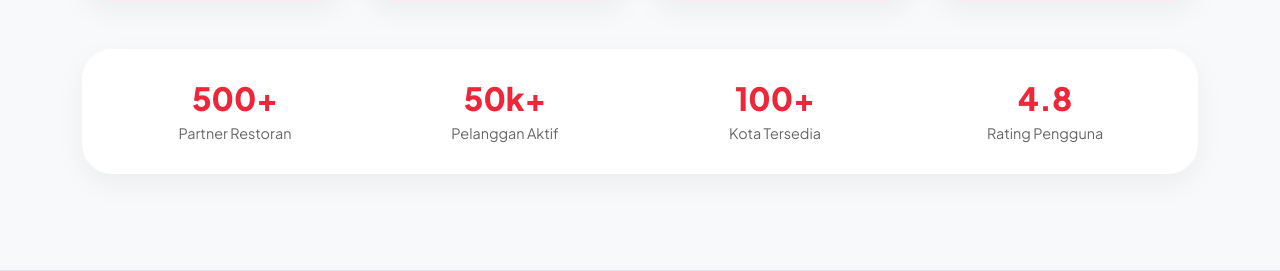
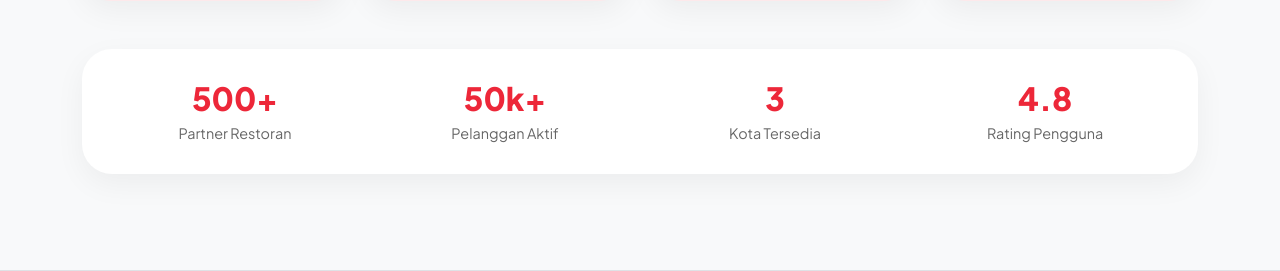
Before and after one commit to DeadFeXz/PROJECT-PWD-KELOMPOK, a PHP site: page / in a window 1280 px wide. Shown: the part 2034-2305 px from the top of the page. Run offline with PHP 8.4, Linux system fonts and the light colour scheme.

Commit message:
Update kode

```diff
--- a/index.php
+++ b/index.php
@@ -240,7 +240,7 @@ if (isset($_GET['register']) && $_GET['register'] == 'success') {
                     </div>
                     <div class="col-6 col-md-3">
                         <div class="stat-item">
-                            <h3 class="stat-number">100+</h3>
+                            <h3 class="stat-number">3</h3>
                             <p class="stat-text">Kota Tersedia</p>
                         </div>
                     </div>
```
